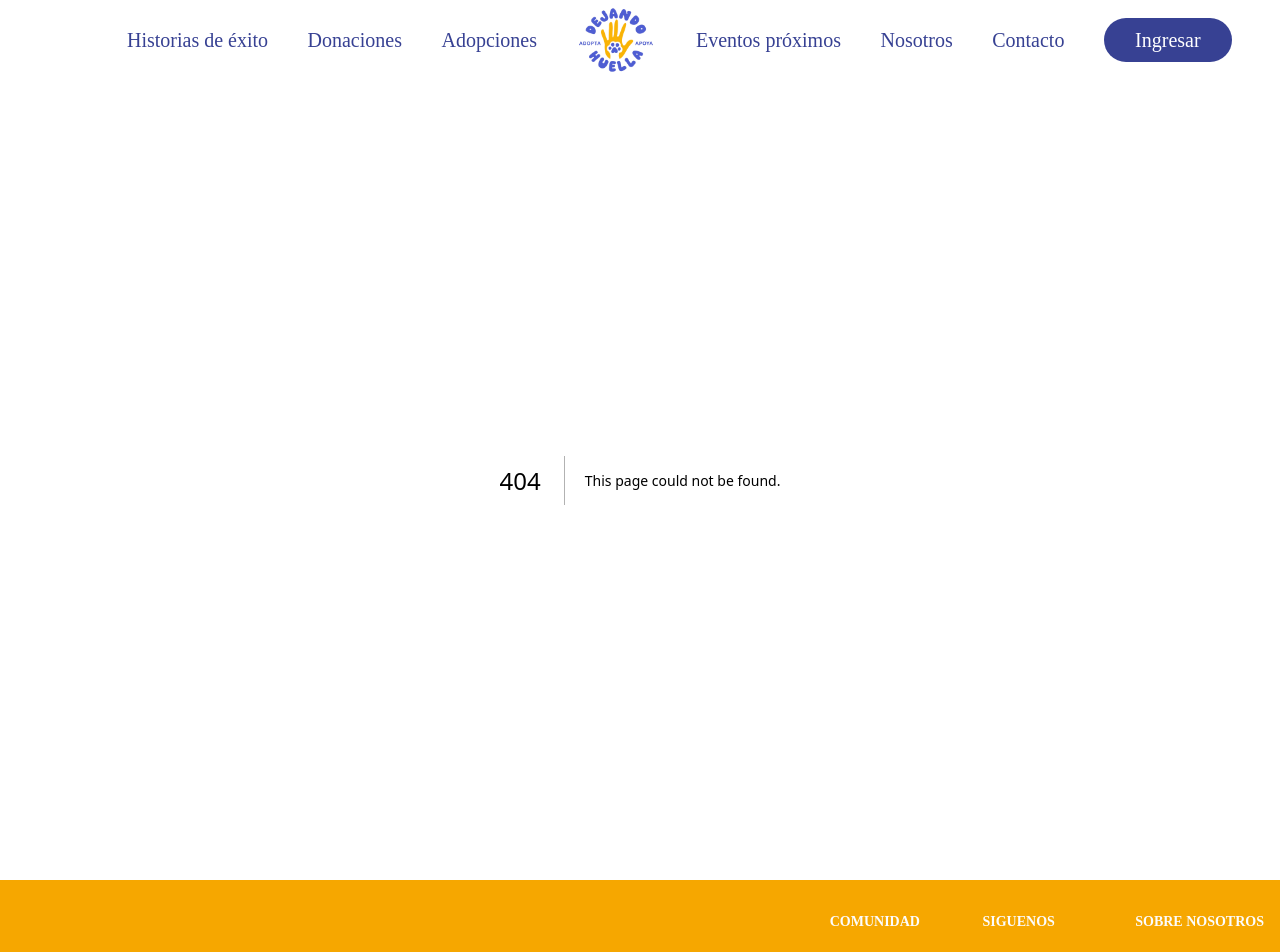
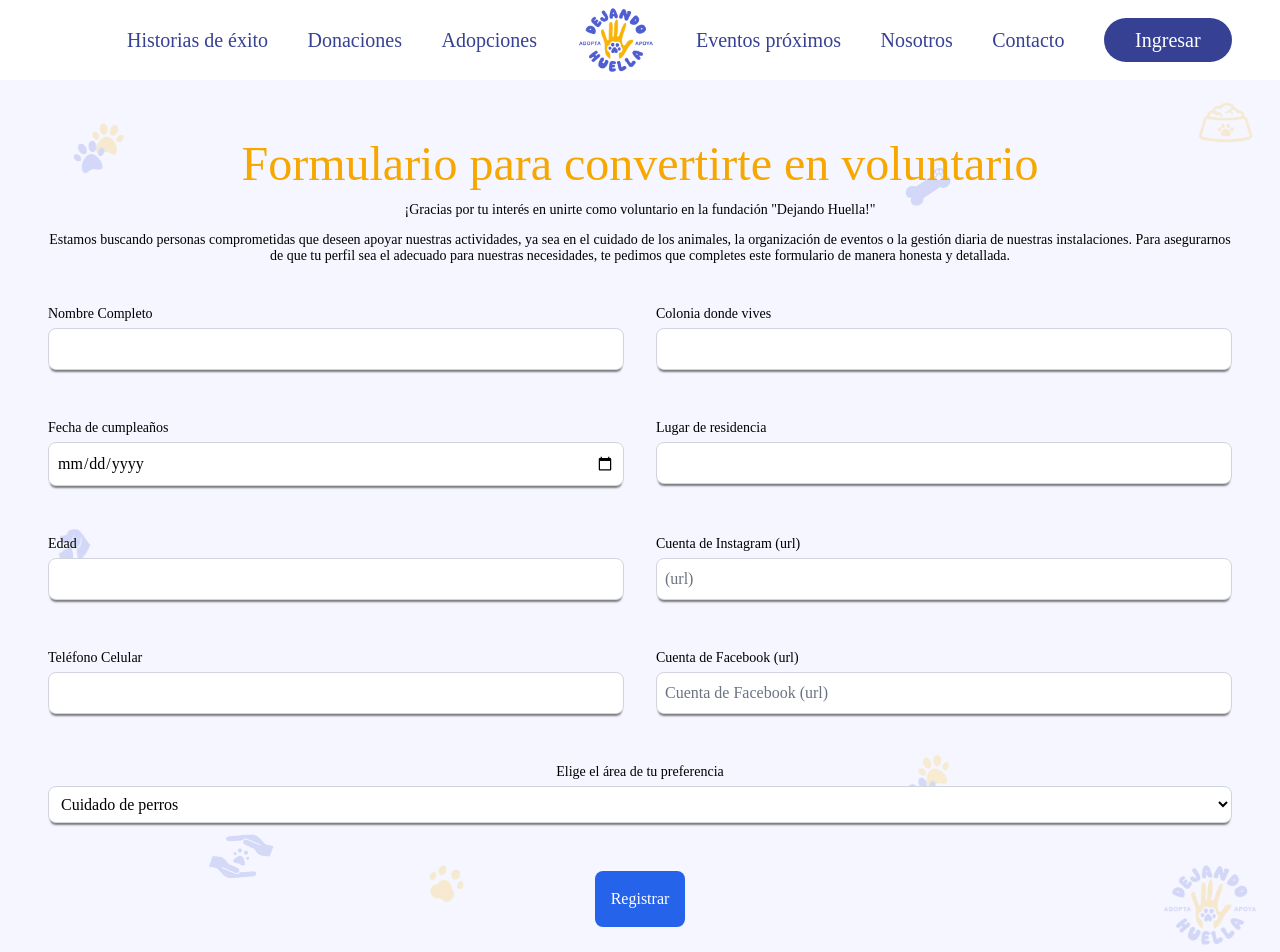
Before and after one commit to Tongother/dejando-huella, a Next.js app: page /voluntarios in a window 1280 px wide. Before the commit this address had no page. Shown: the top 952 px of the page. Built offline with nearby package versions, Linux system fonts and the light colour scheme; a web font is replaced by a local one.

Commit message:
18/10/2024 Create: Formulario Voluntarios

```diff
--- a/src/app/adopciones/page.tsx
+++ b/src/app/adopciones/page.tsx
@@ -24,7 +24,6 @@ export default function Adopciones() {
 
           </div>
         </FondoIconos>
-
         <HogarTemporal />
       </div>
     </>
--- a/src/app/components/items/banner.tsx
+++ b/src/app/components/items/banner.tsx
@@ -14,56 +14,56 @@ export const FondoIconos = ({ children, }: Readonly<{ children: React.ReactNode;
                     <Image
                         src="/icons/huellas.webp"
                         alt="huellas"
-                        className="absolute hidden md:block top-10 left-16 opacity-50"
+                        className="absolute hidden md:block top-10 left-16 opacity-20"
                         width={65}
                         height={65}
                     />
                     <Image
                         src="/icons/comida.webp"
                         alt="comida"
-                        className="absolute hidden md:block top-5 right-5 opacity-50"
+                        className="absolute hidden md:block top-5 right-5 opacity-20"
                         width={65}
                         height={65}
                     />
                     <Image
                         src="/icons/perro_gato.webp"
                         alt="perro"
-                        className="absolute hidden md:block top-1/2 left-10 opacity-50"
+                        className="absolute hidden md:block top-1/2 left-10 opacity-20"
                         width={65}
                         height={65}
                     />
                     <Image
                         src="/icons/huella.webp"
                         alt="huella"
-                        className="absolute bottom-16 right-[800px] opacity-50"
+                        className="absolute bottom-16 right-[800px] opacity-20"
                         width={65}
                         height={65}
                     />
                     <Image
                         src="/icons/manos.webp"
                         alt="manos"
-                        className="absolute hidden md:block md:bottom-20 bottom-96 left-52 rotate-[20deg] opacity-50"
+                        className="absolute hidden md:block md:bottom-20 bottom-96 left-52 rotate-[20deg] opacity-20"
                         width={65}
                         height={65}
                     />
                     <Image
                         src="/logos/logo_morado_naranja.png"
                         alt="logo dejando huella"
-                        className="absolute bottom-5 right-5 opacity-50"
+                        className="absolute bottom-5 right-5 opacity-20"
                         width={100}
                         height={100}
                     />
                     <Image
                         src="/icons/huellas.webp"
                         alt="huellas"
-                        className="absolute hidden md:block bottom-40 right-80 opacity-50 rotate-[-20deg]"
+                        className="absolute hidden md:block bottom-40 right-80 opacity-20 rotate-[-20deg]"
                         width={65}
                         height={65}
                     />
                     <Image
                         src="/icons/hueso.webp"
                         alt="hueso"
-                        className="absolute hidden md:block top-20 right-80 opacity-50"
+                        className="absolute hidden md:block top-20 right-80 opacity-20"
                         width={65}
                         height={65}
                     />
--- a/src/app/layout.tsx
+++ b/src/app/layout.tsx
@@ -26,7 +26,7 @@ export default function RootLayout({
   children: React.ReactNode;
 }>) {
   return (
-    <html lang="en">
+    <html lang="es">
       <body
         className={`${geistSans.variable} ${geistMono.variable} antialiased`}
       >
--- /dev/null
+++ b/src/app/voluntarios/page.tsx
@@ -0,0 +1,35 @@
+
+import Formulario from "./voluntarios"
+import FondoIconos from "../components/items/banner";
+
+export default function Voluntarios() {
+  return (
+    <>
+    <FondoIconos>
+        <div className="h-auto w-full flex flex-col gap-10 z-10">
+            <div className="w-full flex flex-col items-center ">
+                <h1 className="text-[30px] md:text-[48px] font-irish text-center text-[#F6A700]">Formulario para convertirte en voluntario</h1>
+
+                <p className="font-inria text-black text-sm text-justify  md:text-center mb-2">¡Gracias por tu interés en unirte como voluntario en la fundación &quot;Dejando Huella!&quot;</p>
+
+                <p className="font-inria text-black text-sm text-justify md:text-center leading-4 mt-1">
+                    Estamos buscando personas comprometidas que deseen apoyar nuestras actividades, ya sea en el cuidado de los animales,
+                    la organización de eventos o la gestión diaria de nuestras instalaciones. Para asegurarnos de que tu perfil sea el adecuado
+                    para nuestras necesidades, te pedimos que completes este formulario de manera honesta y detallada.
+                </p>
+            </div>
+            <Formulario>
+
+            </Formulario>
+        </div>
+
+    </FondoIconos>
+
+
+
+
+
+
+    </>
+  );
+}
--- /dev/null
+++ b/src/app/voluntarios/voluntarios.tsx
@@ -0,0 +1,54 @@
+import React from "react";
+
+const Formulario = () => {
+    return (
+        <form className="md:grid grid-cols-1 md:grid-cols-2 gap-10 md:gap-8 flex-row">
+            <div className="form-group flex flex-col mb-4">
+                <label className="text-black text-sm mb-1">Nombre Completo</label>
+                <input type="text" className="p-2 border border-gray-300 rounded-lg bg-white text-black placeholder-gray-500 shadow-[0_4px_2px_-2px_rgba(0,0,0,0.5)] focus:outline-none focus:ring-2 focus:ring-blue-500" />
+            </div>
+            <div className="form-group flex flex-col mb-4">
+                <label className="text-black text-sm mb-1">Colonia donde vives</label>
+                <input type="text"  className="p-2 border border-gray-300 rounded-lg bg-white text-black placeholder-gray-500 shadow-[0_4px_2px_-2px_rgba(0,0,0,0.5)] focus:outline-none focus:ring-2 focus:ring-blue-500" />
+            </div>
+            <div className="form-group flex flex-col mb-4">
+                <label className="text-black text-sm mb-1">Fecha de cumpleaños</label>
+                <input type="date" className="p-2 border border-gray-300 rounded-lg bg-white text-black placeholder-gray-500 shadow-[0_4px_2px_-2px_rgba(0,0,0,0.5)] focus:outline-none focus:ring-2 focus:ring-blue-500" />
+            </div>
+            <div className="form-group flex flex-col mb-4">
+                <label className="text-black text-sm mb-1">Lugar de residencia</label>
+                <input type="text"  className="p-2 border border-gray-300 rounded-lg bg-white text-black placeholder-gray-500 shadow-[0_4px_2px_-2px_rgba(0,0,0,0.5)] focus:outline-none focus:ring-2 focus:ring-blue-500" />
+            </div>
+            <div className="form-group flex flex-col mb-4">
+                <label className="text-black text-sm mb-1">Edad</label>
+                <input type="number"  className="p-2 border border-gray-300 rounded-lg bg-white text-black placeholder-gray-500 shadow-[0_4px_2px_-2px_rgba(0,0,0,0.5)] focus:outline-none focus:ring-2 focus:ring-blue-500" />
+            </div>
+            <div className="form-group flex flex-col mb-4">
+                <label className="text-black text-sm mb-1">Cuenta de Instagram (url)</label>
+                <input type="url" placeholder="(url)" className="p-2 border border-gray-300 rounded-lg bg-white text-black placeholder-gray-500 shadow-[0_4px_2px_-2px_rgba(0,0,0,0.5)] focus:outline-none focus:ring-2 focus:ring-blue-500" />
+            </div>
+            <div className="form-group flex flex-col mb-4">
+                <label className="text-black text-sm mb-1">Teléfono Celular</label>
+                <input type="tel" className="p-2 border border-gray-300 rounded-lg bg-white text-black placeholder-gray-500 shadow-[0_4px_2px_-2px_rgba(0,0,0,0.5)] focus:outline-none focus:ring-2 focus:ring-blue-500" />
+            </div>
+            <div className="form-group flex flex-col mb-4">
+                <label className="text-black text-sm mb-1">Cuenta de Facebook (url)</label>
+                <input type="url" placeholder="Cuenta de Facebook (url)" className="p-2 border border-gray-300 rounded-lg bg-white text-black placeholder-gray-500 shadow-[0_4px_2px_-2px_rgba(0,0,0,0.5)] focus:outline-none focus:ring-2 focus:ring-blue-500" />
+            </div>
+            <div className="form-group flex flex-col col-span-2 mb-4">
+                <label className="text-black text-sm mb-1 text-center">Elige el área de tu preferencia</label>
+                <select id="opciones" name="opciones" className="p-2 border border-gray-300 rounded-lg bg-white text-black placeholder-gray-500 shadow-[0_4px_2px_-2px_rgba(0,0,0,0.5)] focus:outline-none focus:ring-2 focus:ring-blue-500">
+                    <option value="opcion1">Cuidado de perros</option>
+                    <option value="opcion2">Limpiar baños</option>
+                    <option value="opcion3">Sacar a pasear</option>
+                </select>
+            </div>
+            <button type="submit" className="col-span-2 p-4 bg-blue-600 text-white rounded-lg hover:bg-blue-700 transition-all z-10 mx-auto w-full md:w-auto">
+            Registrar
+            </button>
+
+        </form>
+    );
+}
+
+export default Formulario;
```
